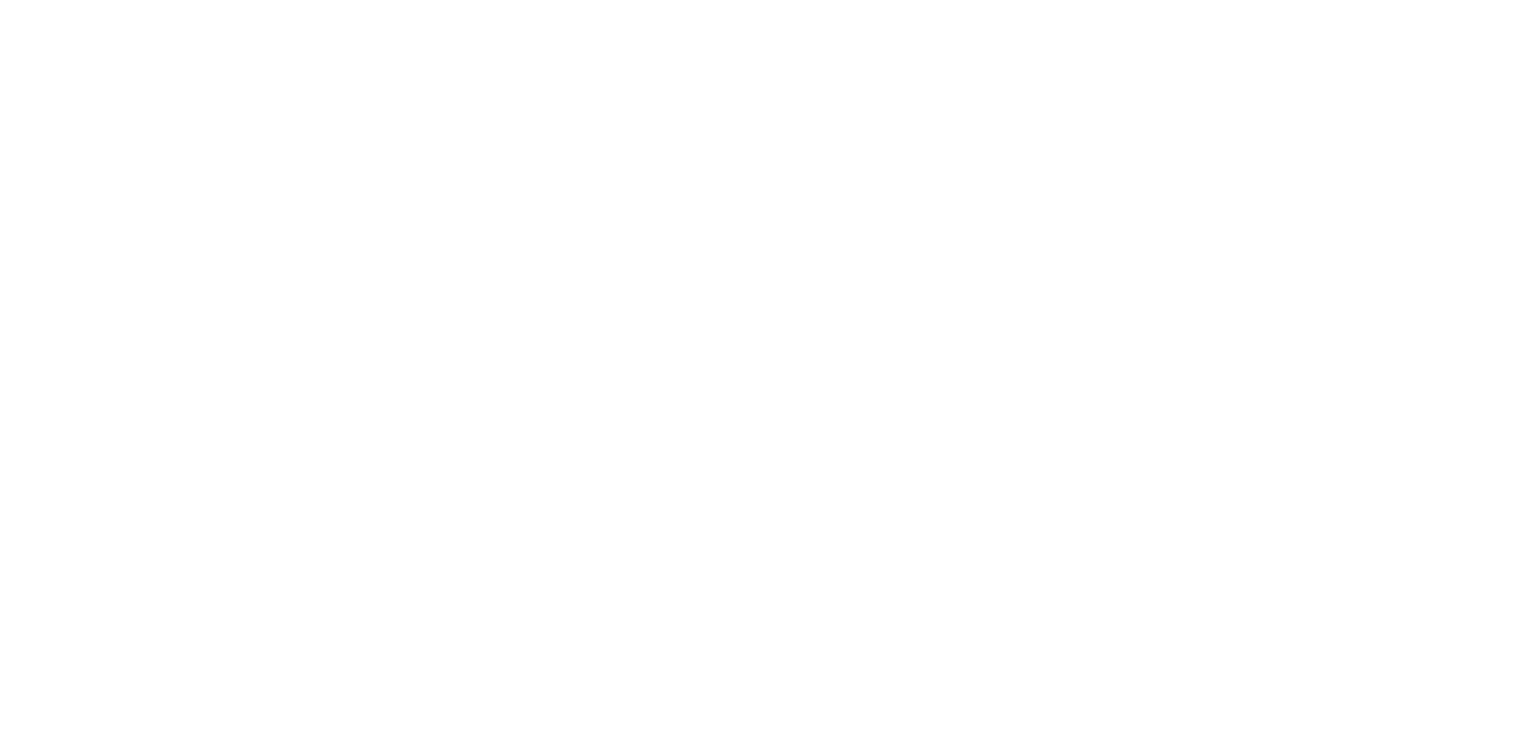
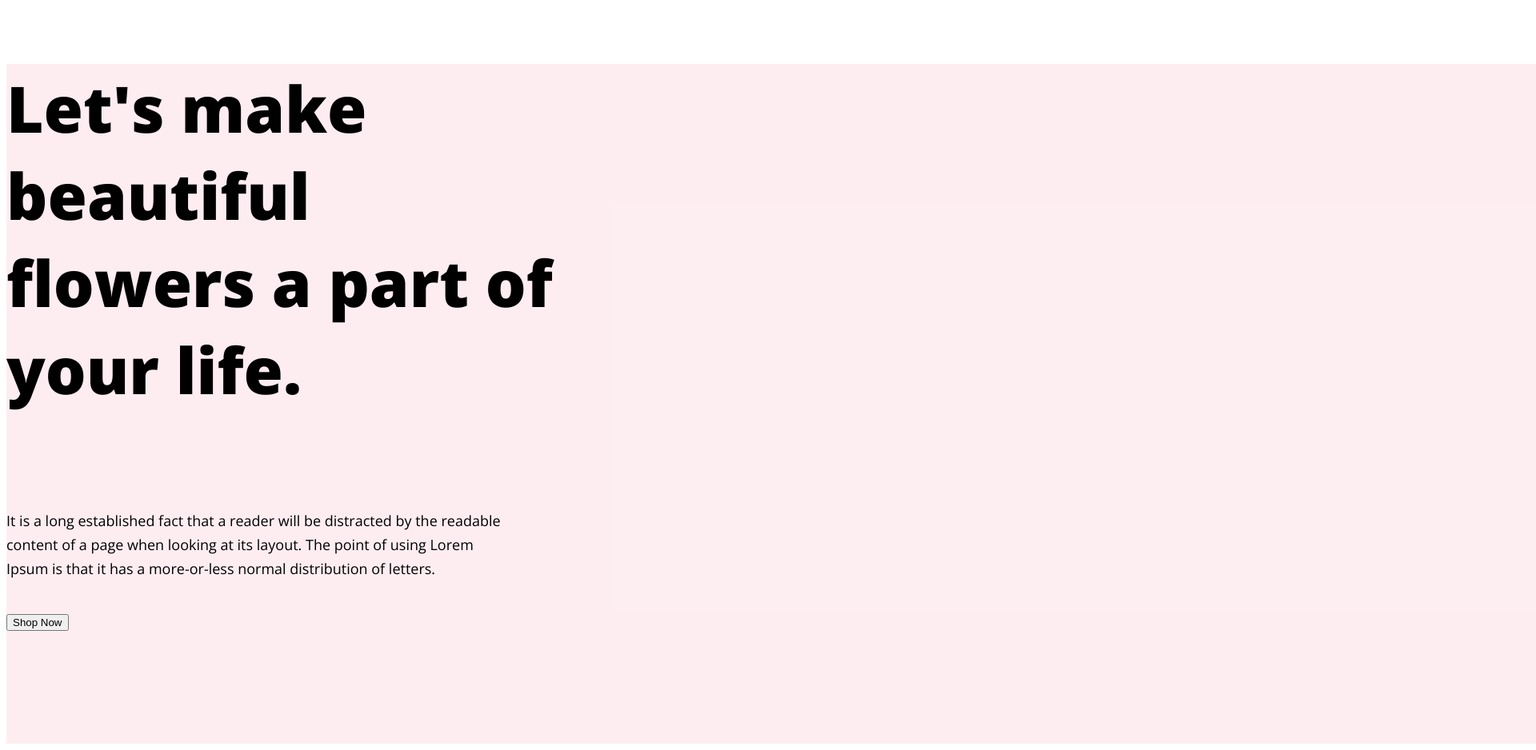
Before and after one commit to Lihan37/Lihan-flower-shop, a plain HTML site: page index.html in a window 1280 px wide. Shown: the whole page at 80% size, 1920 px wide, since content can reach past the window. Before the commit the page ends 800 px from the top, so only its background shows below. Drawn offline with nearby package versions, Linux system fonts and the light colour scheme.

Commit message:
secod commit

```diff
--- a/index.html
+++ b/index.html
@@ -3,9 +3,21 @@
 <head>
     <meta charset="UTF-8">
     <meta name="viewport" content="width=device-width, initial-scale=1.0">
-    <title>Lihan Flower Shop</title>
+    <title>Lihan's Flower Shop</title>
+    <link rel="preconnect" href="https://fonts.googleapis.com">
+    <link rel="preconnect" href="https://fonts.gstatic.com" crossorigin>
+    <link href="https://fonts.googleapis.com/css2?family=Open+Sans:wght@400;700;800&display=swap" rel="stylesheet">
+    <link rel="stylesheet" href="styles/flower.css">
 </head>
 <body>
+    <header class="header">
+        <div class="banner">
+            <h3 class="banner-heading">Let's make beautiful flowers a part of your life.</h3> <br>
+            <p class="banner-des">It is a long established fact that a reader will be distracted by the readable content of a page when looking at its layout. The point of using Lorem Ipsum is that it has a more-or-less normal distribution of letters.</p> <br>
+            <button class="btn-1">Shop Now</button>
+        </div>
+        <div class="img-one"></div>
+    </header>
+</body>
 
-</body>
 </html>
--- /dev/null
+++ b/styles/flower.css
@@ -0,0 +1,45 @@
+/* shared styles */
+body {
+    font-family: 'Open Sans', sans-serif;
+    background-position: 0%;
+    background-repeat: no-repeat;
+    background-size: cover;
+}
+
+
+
+/* header related styles */
+.header {
+    width: 1920px;
+    height: 850px;
+    flex-shrink: 0;
+    flex-shrink: 0;
+    background: rgba(229, 84, 115, 0.10);
+    background-position: center;
+    margin: 0px;
+    padding: 0px;
+}
+
+.banner-heading {
+    display: flex;
+    width: 708px;
+    flex-direction: column;
+    flex-shrink: 0;
+    Copy color: #272727;
+    font-size: 80px;
+    font-style: normal;
+    font-weight: 800;
+    line-height: normal;
+}
+
+.banner-des {
+    display: flex;
+    width: 634px;
+    flex-direction: column;
+    flex-shrink: 0;
+    Copy color: rgba(39, 39, 39, 0.60);
+    font-size: 18px;
+    font-style: normal;
+    font-weight: 400;
+    line-height: 30px;
+}
```
Also changed, not shown: Flower Asset/Flower 01.png (added), Flower Asset/Group 57.png (added), Flower Asset/Group 58.png (added), Flower Asset/Group 59.png (added), Flower Asset/Rectangle 4.png (added), Flower Asset/Rectangle 5.png (added), Flower Asset/Rectangle 6.png (added), Flower Asset/Rectangle 9.png (added), Flower Asset/pngwing 10.png (added), Flower Asset/pngwing 5.png (added), Flower Asset/pngwing 6.png (added), Flower Asset/pngwing 7.png (added), Flower Asset/pngwing 8.png (added).
